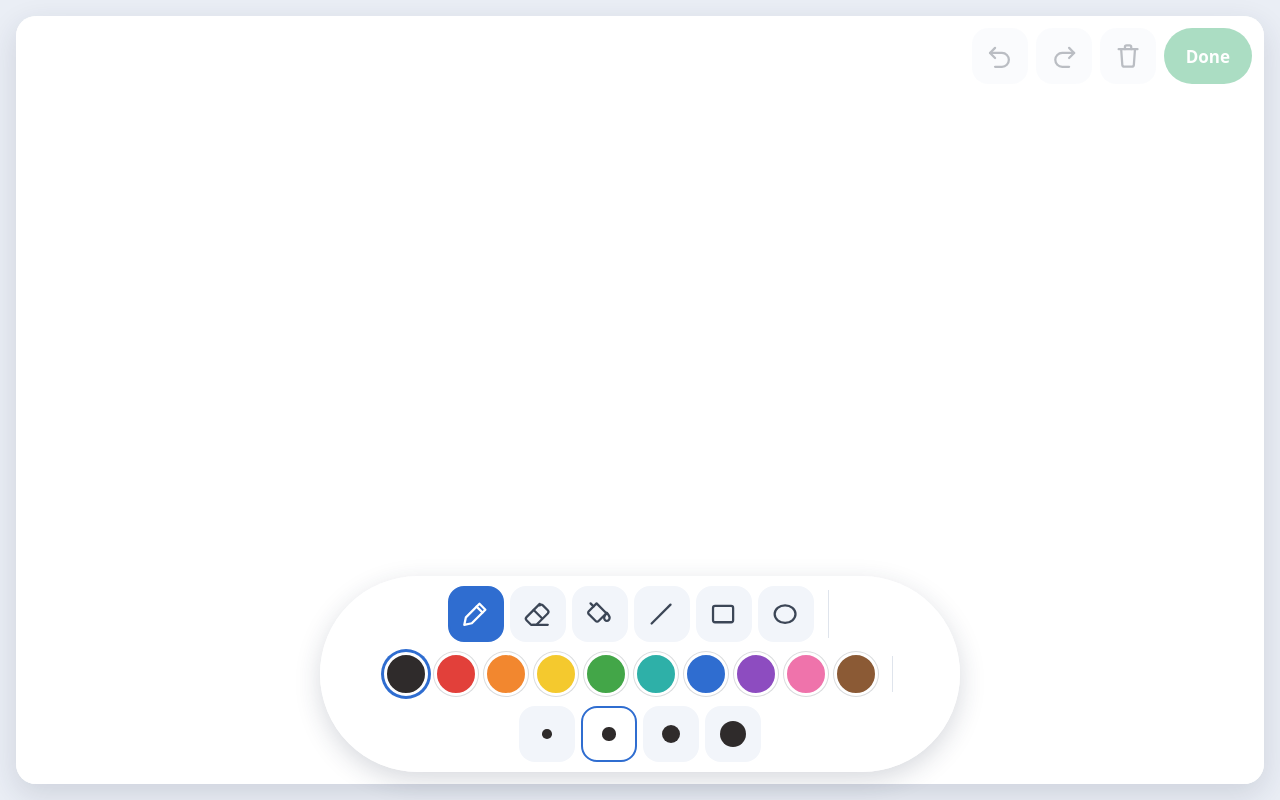
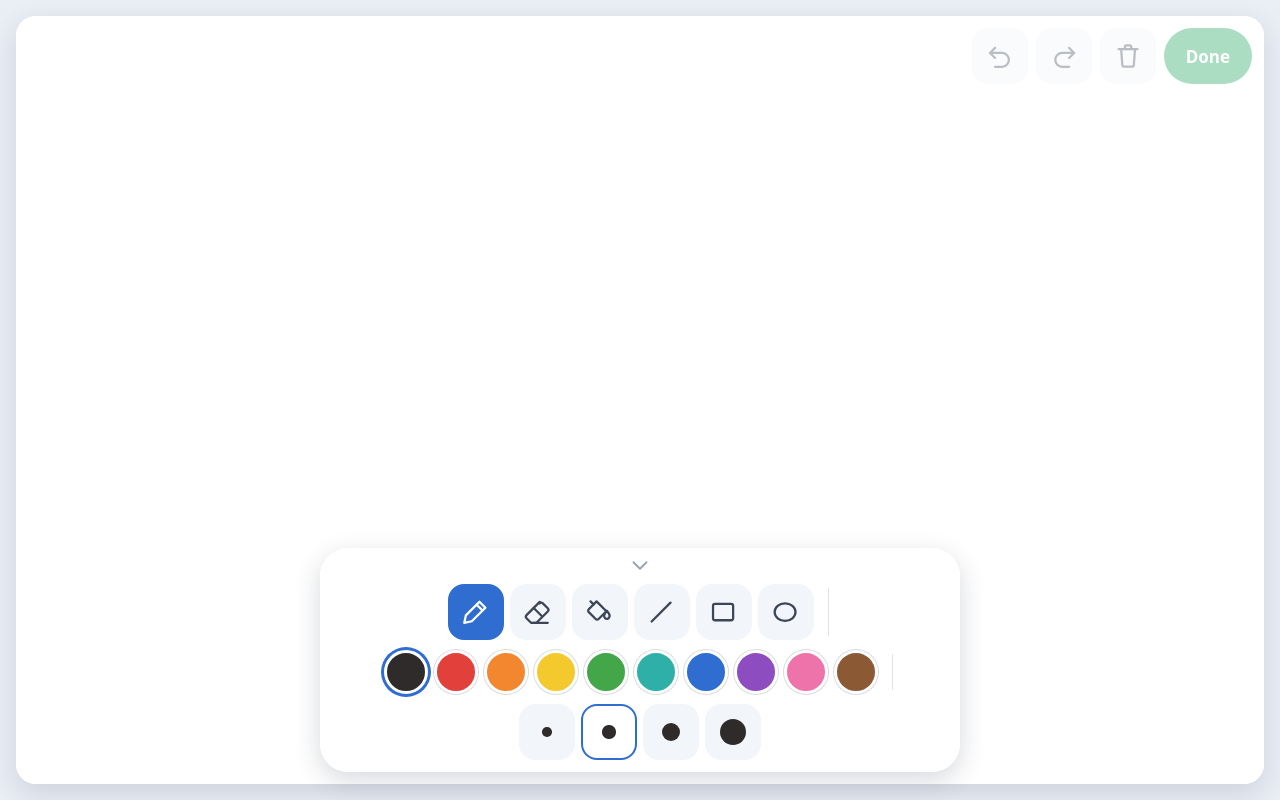
Before and after one commit to daphnehlj/storyscape, a Next.js app in the folder web/: page /draw in a window 1280 px wide. Built offline with nearby package versions, Linux system fonts and the light colour scheme.

Commit message:
add hide palette button

```diff
--- a/web/src/ui/whiteboard/Toolbar.tsx
+++ b/web/src/ui/whiteboard/Toolbar.tsx
@@ -2,6 +2,7 @@
 
 import type { ReactElement } from 'react';
 import {
+  ChevronIcon,
   EllipseIcon,
   EraserIcon,
   FillIcon,
@@ -42,6 +43,8 @@ export type ToolbarProps = {
   canUndo: boolean;
   canRedo: boolean;
   canExport: boolean;
+  collapsed: boolean;
+  onToggleCollapsed: () => void;
   onToolChange: (tool: ToolId) => void;
   onColorChange: (colorId: string) => void;
   onSizeChange: (sizeId: string) => void;
@@ -53,6 +56,7 @@ export type ToolbarProps = {
 
 export default function Toolbar(props: ToolbarProps): ReactElement {
   const activeColor = PALETTE.find((c) => c.id === props.colorId) ?? PALETTE[0];
+  const handleLabel = props.collapsed ? 'Show the crayons' : 'Hide the crayons';
 
   return (
     <>
@@ -93,12 +97,32 @@ export default function Toolbar(props: ToolbarProps): ReactElement {
             <TrashIcon />
           </span>
         </button>
-        <button type="button" className={styles.done} onClick={props.onDone} disabled={!props.canExport}>
+        <button
+          type="button"
+          className={styles.done}
+          onClick={props.onDone}
+          disabled={!props.canExport}
+        >
           Done
         </button>
       </div>
 
-      <div className={styles.bottomBar}>
+      <div className={cx(styles.bottomBar, props.collapsed && styles.collapsed)}>
+        <button
+          type="button"
+          className={styles.handle}
+          onClick={props.onToggleCollapsed}
+          aria-expanded={!props.collapsed}
+          aria-label={handleLabel}
+          title={handleLabel}
+        >
+          <span className={styles.handleIcon}>
+            <ChevronIcon />
+          </span>
+        </button>
+
+        {/* inert so the tucked-away controls drop out of tab order */}
+        <div className={styles.barBody} inert={props.collapsed}>
           <div className={styles.group}>
             {TOOLS.map(({ id, name, Icon }) => (
               <button
@@ -156,6 +180,7 @@ export default function Toolbar(props: ToolbarProps): ReactElement {
             ))}
           </div>
         </div>
+      </div>
     </>
   );
 }
--- a/web/src/ui/whiteboard/Whiteboard.tsx
+++ b/web/src/ui/whiteboard/Whiteboard.tsx
@@ -64,6 +64,7 @@ export default function Whiteboard({ onSubmit }: WhiteboardProps): ReactElement
   const [tool, setTool] = useState<ToolId>(DEFAULTS.toolId);
   const [colorId, setColorId] = useState<string>(DEFAULTS.colorId);
   const [sizeId, setSizeId] = useState<string>(DEFAULTS.sizeId);
+  const [toolsCollapsed, setToolsCollapsed] = useState(false);
 
   const board = useBoard();
   const { state, addMark, undo, redo, clear } = board;
@@ -335,6 +336,8 @@ export default function Whiteboard({ onSubmit }: WhiteboardProps): ReactElement
         onToolChange={setTool}
         onColorChange={setColorId}
         onSizeChange={setSizeId}
+        collapsed={toolsCollapsed}
+        onToggleCollapsed={() => setToolsCollapsed((open) => !open)}
         onUndo={undo}
         onRedo={redo}
         onClear={handleClear}
--- a/web/src/ui/whiteboard/icons.tsx
+++ b/web/src/ui/whiteboard/icons.tsx
@@ -73,3 +73,5 @@ export const TrashIcon = () =>
       <path d="M6.5 6.5 7.4 19a1.5 1.5 0 0 0 1.5 1.4h6.2a1.5 1.5 0 0 0 1.5-1.4l.9-12.5" />
     </>,
   );
+
+export const ChevronIcon = () => svg(<path d="m6 9.5 6 6 6-6" />);
--- a/web/src/ui/whiteboard/whiteboard.module.css
+++ b/web/src/ui/whiteboard/whiteboard.module.css
@@ -3,6 +3,8 @@
   --swatch-size: 44px;
   --bar-gap: 10px;
   --bar-inset: 28px;
+  /* How much of the bar still pokes out once it's tucked away. */
+  --sliver: 34px;
   position: relative;
   display: flex;
   flex-direction: column;
@@ -11,6 +13,7 @@
   padding: 16px;
   box-sizing: border-box;
   background: #eaeef5;
+  overflow: hidden;
   overscroll-behavior: none;
   font-family: ui-rounded, 'SF Pro Rounded', 'Nunito', system-ui, sans-serif;
   color: #303844;
@@ -54,16 +57,60 @@
   bottom: var(--bar-inset);
   transform: translateX(-50%);
   display: flex;
+  flex-direction: column;
+  align-items: stretch;
+  max-width: calc(100% - 2 * var(--bar-inset));
+  border-radius: 28px;
+  overflow: hidden;
+  background: rgba(255, 255, 255, 0.96);
+  box-shadow: 0 8px 26px rgba(35, 45, 70, 0.18);
+  z-index: 2;
+  transition: transform 0.3s cubic-bezier(0.32, 0.72, 0, 1);
+}
+
+/* Drop the bar clear of the bottom edge so nothing but the handle is left. It
+   has to travel the full inset too, otherwise the top row of controls still
+   pokes out below the handle. Squaring the bottom corners makes the leftover
+   sliver read as a tab pulled up from the edge rather than a clipped pill. */
+.bottomBar.collapsed {
+  transform: translate(-50%, calc(100% + var(--bar-inset) - var(--sliver)));
+  border-radius: 28px 28px 0 0;
+}
+
+.handle {
+  display: grid;
+  place-items: center;
+  flex: none;
+  height: var(--sliver);
+  padding: 0;
+  border: none;
+  background: transparent;
+  color: #9aa4b4;
+  cursor: pointer;
+}
+
+.handle:hover {
+  color: #5d6a7d;
+}
+
+.handleIcon {
+  display: block;
+  width: 26px;
+  height: 26px;
+  transition: transform 0.3s cubic-bezier(0.32, 0.72, 0, 1);
+}
+
+.collapsed .handleIcon {
+  transform: rotate(180deg);
+}
+
+.barBody {
+  display: flex;
   align-items: center;
   flex-wrap: wrap;
   justify-content: center;
   gap: var(--bar-gap);
-  max-width: calc(100% - 2 * var(--bar-inset));
-  padding: 10px 14px;
-  border-radius: 999px;
-  background: rgba(255, 255, 255, 0.96);
-  box-shadow: 0 8px 26px rgba(35, 45, 70, 0.18);
-  z-index: 2;
+  padding: 2px 14px 12px;
 }
 
 .group {
@@ -198,7 +245,7 @@
   .bottomBar {
     width: calc(100% - 2 * var(--bar-inset));
     box-sizing: border-box;
-    border-radius: 26px;
+    border-radius: 24px;
   }
 
   .button {
```
Lines whose indentation alone changed are shown as unchanged.
